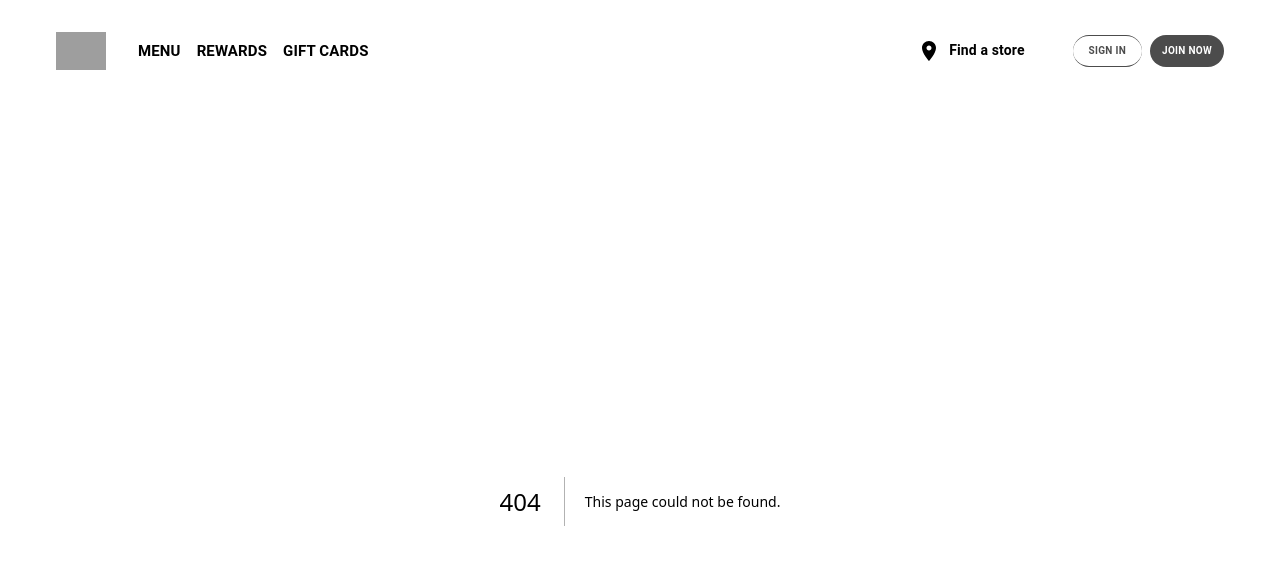
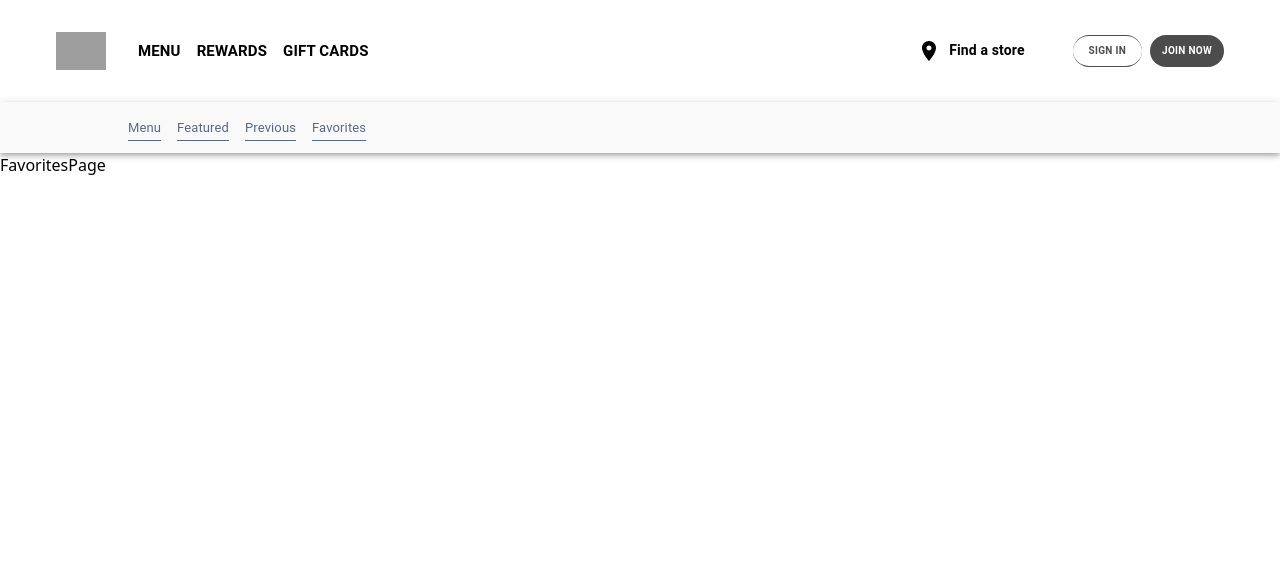
Before and after one commit to imbizman316/starbucks-mockup, a Next.js app: page /menu/favorites in a window 1280 px wide. Before the commit this address had no page. Shown: the top 564 px of the page. Built offline with nearby package versions, Linux system fonts and the light colour scheme; grey boxes are pictures that could not be loaded.

Commit message:
Polished menu page nav menus

```diff
--- /dev/null
+++ b/app/menu/favorites/page.tsx
@@ -0,0 +1,7 @@
+import React from "react";
+
+function FavoritesPage() {
+  return <div>FavoritesPage</div>;
+}
+
+export default FavoritesPage;
--- /dev/null
+++ b/app/menu/featured/page.tsx
@@ -0,0 +1,7 @@
+import React from "react";
+
+function Featured() {
+  return <div>Featured</div>;
+}
+
+export default Featured;
--- /dev/null
+++ b/app/menu/layout.tsx
@@ -0,0 +1,65 @@
+import Link from "next/link";
+import StickyTitle from "../components/navigation/StickyTitle";
+import { Box, Typography } from "@mui/material";
+import React from "react";
+
+interface MenuOption {
+  id: number;
+  title: string;
+  link: string;
+}
+
+function MenuNav() {
+  const menu_options = [
+    { id: 1, title: "Menu", link: "/menu" },
+    { id: 2, title: "Featured", link: "/menu/featured" },
+    { id: 3, title: "Previous", link: "/menu/previous" },
+    { id: 4, title: "Favorites", link: "/menu/favorites" },
+  ];
+
+  const MenuItem = ({ props }: { props: MenuOption }) => {
+    return (
+      <Link href={props.link}>
+        <Typography
+          sx={{
+            color: "#586a82",
+            fontSize: "13px",
+            fontWeight: 400,
+            textUnderlineOffset: 8,
+            textDecoration: "underline",
+          }}
+        >
+          {props.title}
+        </Typography>
+      </Link>
+    );
+  };
+
+  return (
+    <Box
+      sx={{
+        display: "flex",
+        gap: 2,
+      }}
+    >
+      {menu_options.map((option) => (
+        <MenuItem key={option.id} props={option} />
+      ))}
+    </Box>
+  );
+}
+
+interface MenuLayoutProps {
+  children: React.ReactNode;
+}
+
+export default function MenuLayout({ children }: MenuLayoutProps) {
+  return (
+    <>
+      <StickyTitle color="#f9f9f9">
+        <MenuNav />
+      </StickyTitle>
+      {children}
+    </>
+  );
+}
--- a/app/menu/page.tsx
+++ b/app/menu/page.tsx
@@ -1,62 +1,8 @@
-import { Box, Typography } from "@mui/material";
+import { Box } from "@mui/material";
 import React from "react";
-import StickyTitle from "../components/navigation/StickyTitle";
-import Link from "next/link";
-
-interface MenuOption {
-  id: number;
-  title: string;
-  link: string;
-}
-
-function MenuNav() {
-  const menu_options = [
-    { id: 1, title: "Menu", link: "/menu" },
-    { id: 2, title: "Featured", link: "/menu/featured" },
-    { id: 3, title: "Previous", link: "/menu/previous" },
-    { id: 4, title: "Favorites", link: "/favorites" },
-  ];
-
-  const MenuItem = ({ props }: { props: MenuOption }) => {
-    return (
-      <Link href={props.link}>
-        <Typography
-          sx={{
-            color: "#586a82",
-            fontSize: "13px",
-            fontWeight: 400,
-            textUnderlinePosition: 1,
-            textUnderlineOffset: 1,
-          }}
-        >
-          {props.title}
-        </Typography>
-      </Link>
-    );
-  };
-
-  return (
-    <Box
-      sx={{
-        display: "flex",
-        gap: 2,
-      }}
-    >
-      {menu_options.map((option) => (
-        <MenuItem key={option.id} props={option} />
-      ))}
-    </Box>
-  );
-}
 
 function MenuPage() {
-  return (
-    <Box>
-      <StickyTitle color="#f9f9f9">
-        <MenuNav />
-      </StickyTitle>
-    </Box>
-  );
+  return <Box>MENU PAGE</Box>;
 }
 
 export default MenuPage;
--- /dev/null
+++ b/app/menu/previous/page.tsx
@@ -0,0 +1,7 @@
+import React from "react";
+
+function PreviousPage() {
+  return <div>PreviousPage</div>;
+}
+
+export default PreviousPage;
```
